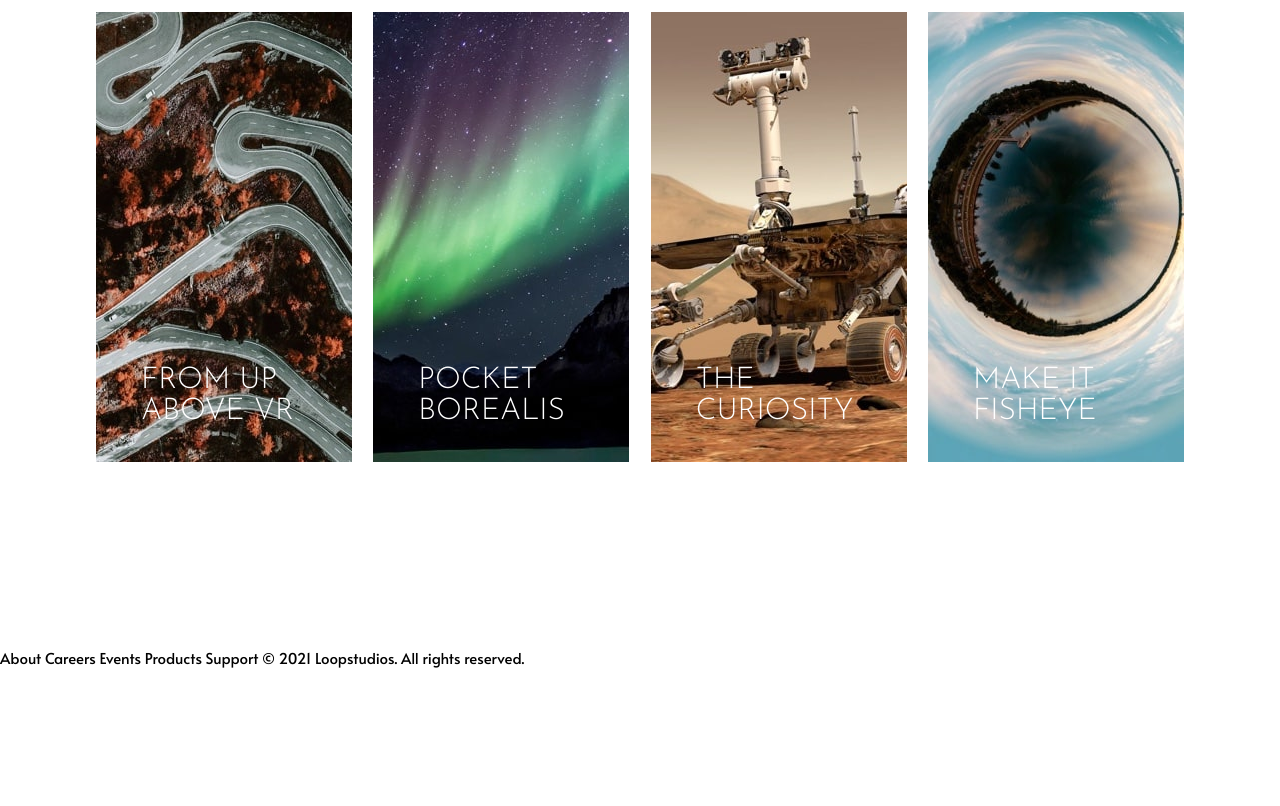
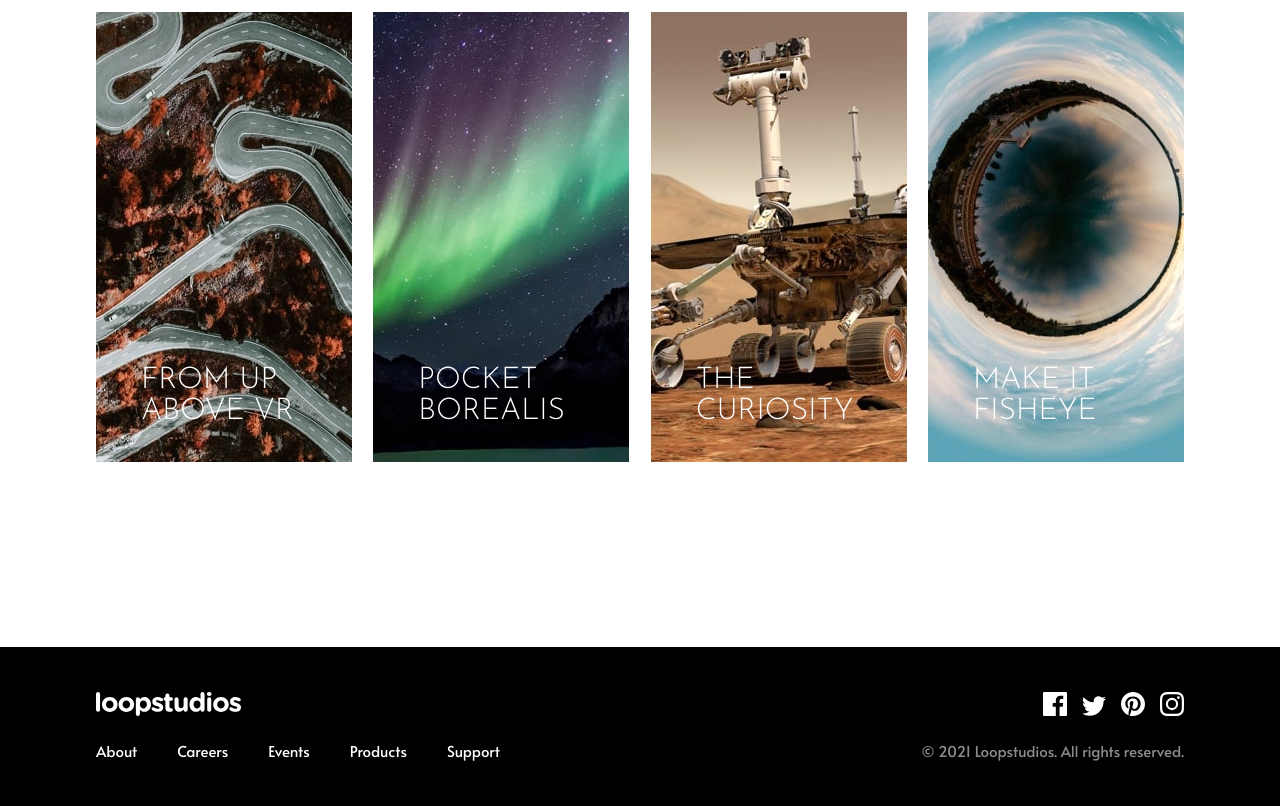
Before and after one commit to jcarloscab/loopstudios-landing-page-main, a plain HTML site: page index.html in a window 1280 px wide. Shown: the part 2251-3057 px from the top of the page. Before the commit the page ends 2919 px from the top, so only its background shows below. Drawn offline with Linux system fonts and the light colour scheme.

Commit message:
html, css: footer

```diff
--- a/assets/sass/modules/_components.scss
+++ b/assets/sass/modules/_components.scss
@@ -1,4 +1,3 @@
-// main menu
 .button {
   background-color: $white;
   text-transform: uppercase;
@@ -6,6 +5,7 @@
   border: 1px solid $black;
   letter-spacing: 0.3rem;
   font-weight: 600;
+  transition: all 0.3s;
 
   &:hover {
     cursor: pointer;
@@ -138,3 +138,37 @@
     bottom: 35px;
   }
 }
+
+.social-nets {
+  display: flex;
+  justify-content: flex-end;
+  align-items: flex-end;
+  gap: 15px;
+
+  &__link {
+    position: relative;
+
+    &::after {
+      content: "";
+      display: block;
+      position: absolute;
+      left: 50%;
+      height: 2px;
+      width: 1px;
+      background-color: transparent;
+      transition: all 0.3s;
+    }
+
+    &:hover {
+      &::after {
+        transform: scaleX(25);
+        background-color: $white;
+      }
+    }
+  }
+}
+
+.address {
+  font-style: normal;
+  color: $dark-gray;
+}
--- /dev/null
+++ b/assets/sass/modules/_footer.scss
@@ -0,0 +1,32 @@
+.footer {
+  background-color: $black;
+  padding-top: 45px;
+  padding-bottom: 45px;
+
+  &-container {
+    width: 85%;
+    margin: auto;
+    display: flex;
+    justify-content: space-between;
+  }
+
+  &__logo {
+    width: 145px;
+    margin-bottom: 20px;
+  }
+
+  &__links {
+    width: 40%;
+  }
+
+  &__menu {
+    justify-content: flex-start;
+  }
+
+  &__social {
+    display: flex;
+    flex-direction: column;
+    align-items: flex-end;
+    gap: 20px;
+  }
+}
--- a/assets/sass/styles.scss
+++ b/assets/sass/styles.scss
@@ -4,3 +4,4 @@
 @import "./modules/generals";
 @import "./modules/header";
 @import "./modules/main";
+@import "./modules/footer";
--- a/index.html
+++ b/index.html
@@ -195,8 +195,55 @@
         </div>
       </section>
     </main>
-    About Careers Events Products Support © 2021 Loopstudios. All rights
-    reserved.
+    <footer class="footer">
+      <div class="footer-container">
+        <div class="footer__links">
+          <img src="./assets/images/logo.svg" alt="logo" class="footer__logo" />
+          <nav class="footer__menu main-menu">
+            <a href="#" class="footer__link main-menu__link">About</a
+            ><a href="#" class="footer__link main-menu__link">Careers</a
+            ><a href="#" class="footer__link main-menu__link">Events</a
+            ><a href="#" class="footer__link main-menu__link">Products</a
+            ><a href="#" class="footer__link main-menu__link">Support</a>
+          </nav>
+        </div>
+        <div class="footer__social">
+          <div class="social-nets">
+            <a class="social-nets__link" href="#">
+              <img
+                class="social-nets__item"
+                src="./assets/images/icon-facebook.svg"
+                alt="icono facebook"
+              />
+            </a>
+            <a class="social-nets__link" href="#">
+              <img
+                class="social-nets__item"
+                src="./assets/images/icon-twitter.svg"
+                alt="icono twitter"
+              />
+            </a>
+            <a class="social-nets__link" href="#">
+              <img
+                class="social-nets__item"
+                src="./assets/images/icon-pinterest.svg"
+                alt="icono pinterest"
+              />
+            </a>
+            <a class="social-nets__link" href="#">
+              <img
+                class="social-nets__item"
+                src="./assets/images/icon-instagram.svg"
+                alt="icono instagram"
+              />
+            </a>
+          </div>
+          <address class="address">
+            © 2021 Loopstudios. All rights reserved.
+          </address>
+        </div>
+      </div>
+    </footer>
 
     <!-- <div class="attribution">
     Challenge by <a href="https://www.frontendmentor.io?ref=challenge" target="_blank">Frontend Mentor</a>.
```
Also changed, not shown: assets/css/styles.css, 1 other file.
